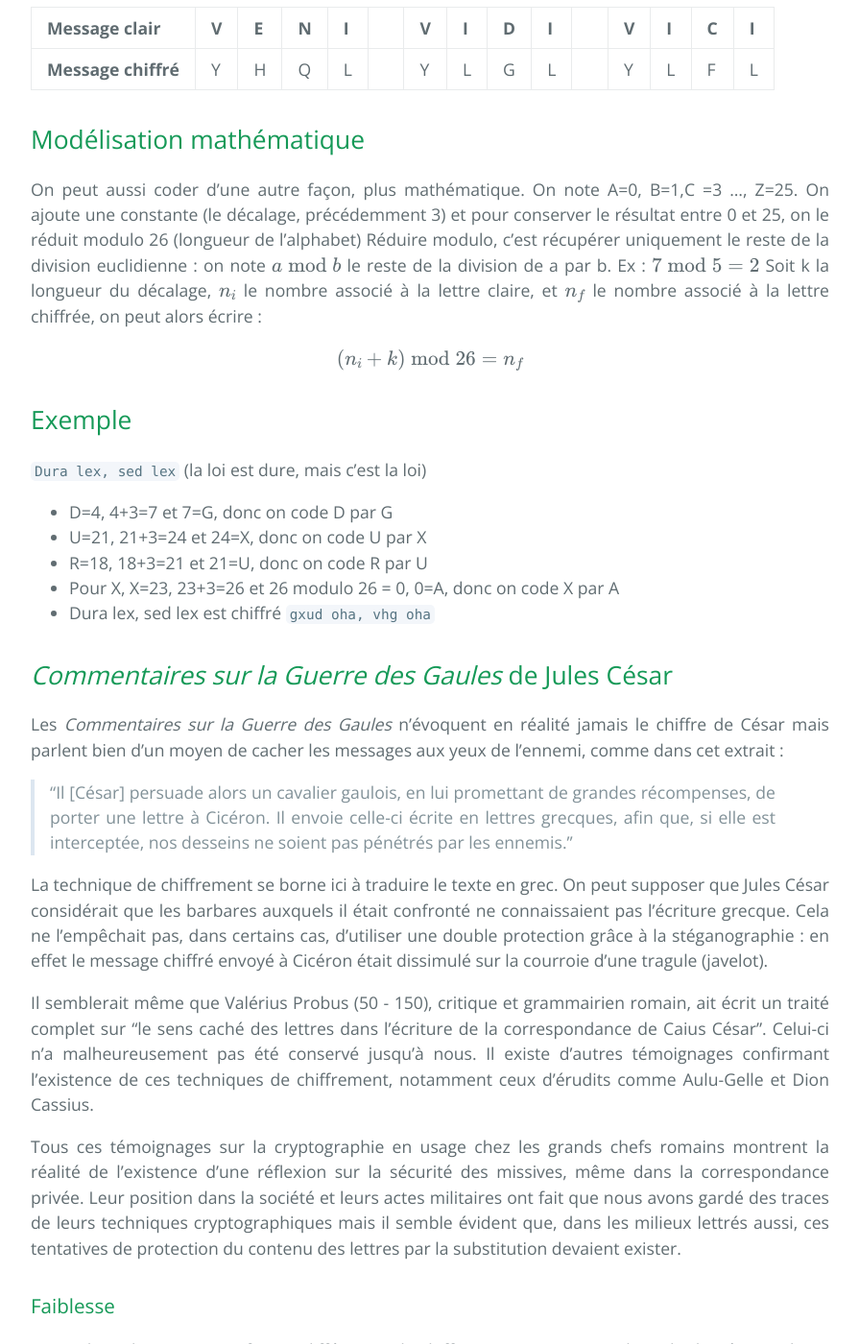
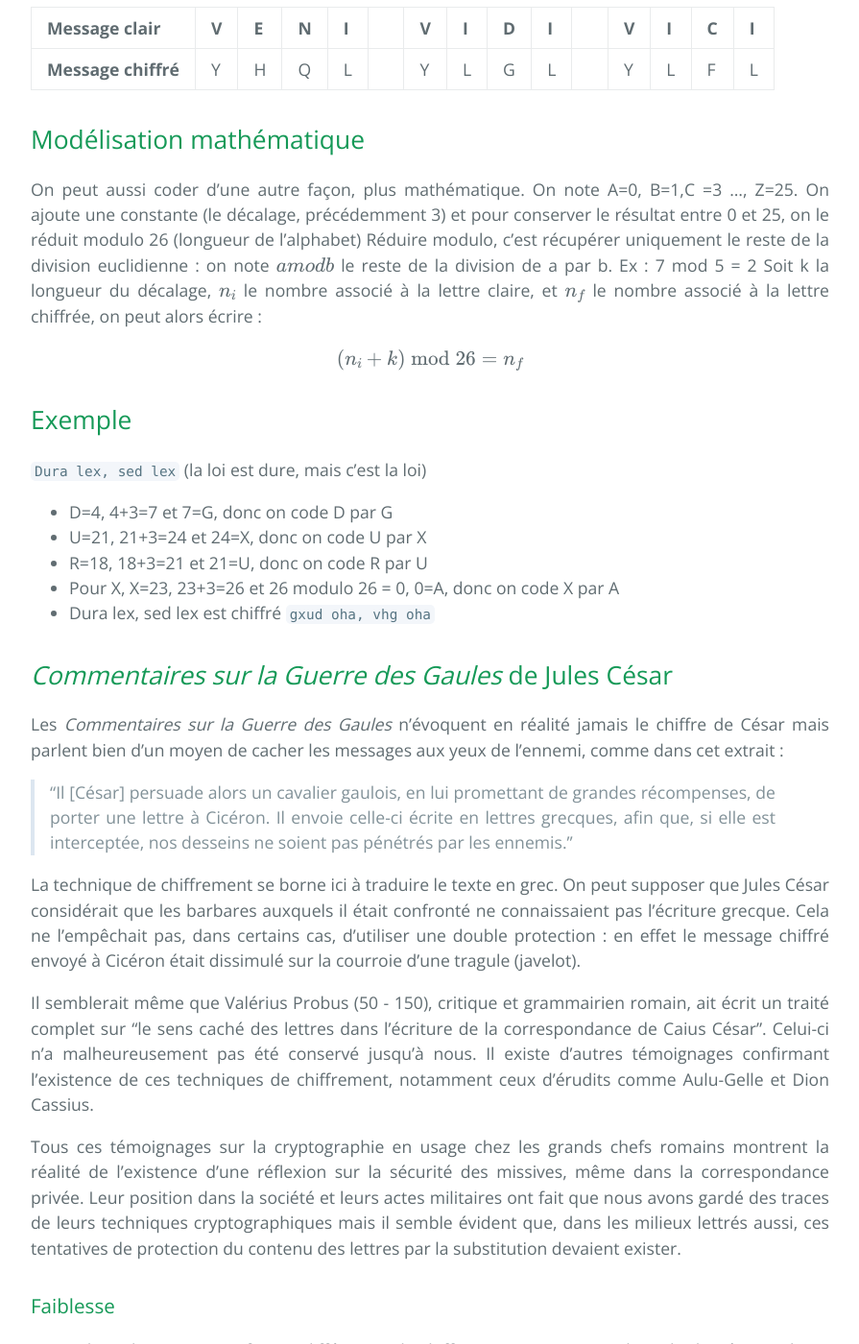
Before and after one commit to SamuelGallay/CryptoTPE, a Jekyll site: the page built from pages/1_Antiquite/3_cesar.md, in a window 1280 px wide and 1400 px high, scrolled down 2919 px. Shown: the whole window at 96% size, without its empty margins (192-1087 px from the left). Built offline with Jekyll 4.4.1, drawn with Linux system fonts in a browser that asks for light colours; our own code applies the rules of GitHub Pages for plain Markdown files; formulas are drawn with MathJax 3.

Commit message:
Update 3_cesar.md

```diff
--- a/pages/1_Antiquite/3_cesar.md
+++ b/pages/1_Antiquite/3_cesar.md
@@ -57,7 +57,7 @@ Voici un message d'exemple :
 ## Modélisation mathématique
 
 On peut aussi coder d’une autre façon, plus mathématique. On note A=0, B=1,C =3 ..., Z=25. On ajoute une constante (le décalage, précédemment 3) et pour conserver le résultat entre 0 et 25, on le réduit modulo 26 (longueur de l'alphabet)
-Réduire modulo, c’est récupérer uniquement le reste de la division euclidienne : on note $$ a \bmod b $$ le reste de la division de a par b.  Ex : $$ 7 \bmod 5 = 2 $$
+Réduire modulo, c’est récupérer uniquement le reste de la division euclidienne : on note $$ a mod b $$ le reste de la division de a par b.  Ex : 7 mod 5 = 2
 Soit k la longueur du décalage, $$ n_{i} $$ le nombre associé à la lettre claire, et $$ n_{f} $$ le nombre associé à la lettre chiffrée, on peut alors écrire :
 
 $$ (n_{i} + k) \bmod 26 = n_{f} $$
@@ -77,7 +77,7 @@ $$ (n_{i} + k) \bmod 26 = n_{f} $$
 Les *Commentaires sur la Guerre des Gaules* n’évoquent en réalité jamais le chiffre de César mais parlent bien d’un moyen de cacher les messages aux yeux de l’ennemi, comme dans cet extrait :
 >"Il [César] persuade alors un cavalier gaulois, en lui promettant de grandes récompenses, de porter une lettre à Cicéron. Il envoie celle-ci écrite en lettres grecques, afin que, si elle est interceptée, nos desseins ne soient pas pénétrés par les ennemis."
 
-La technique de chiffrement se borne ici à traduire le texte en grec. On peut supposer que Jules César considérait que les barbares auxquels il était confronté ne connaissaient pas l’écriture grecque. Cela ne l’empêchait pas, dans certains cas, d’utiliser une double protection grâce à la stéganographie : en effet le message chiffré envoyé à Cicéron était dissimulé sur la courroie d’une tragule (javelot).
+La technique de chiffrement se borne ici à traduire le texte en grec. On peut supposer que Jules César considérait que les barbares auxquels il était confronté ne connaissaient pas l’écriture grecque. Cela ne l’empêchait pas, dans certains cas, d’utiliser une double protection : en effet le message chiffré envoyé à Cicéron était dissimulé sur la courroie d’une tragule (javelot).
 
 Il semblerait même que Valérius Probus (50 - 150), critique et grammairien romain, ait écrit un traité complet sur “le sens caché des lettres dans l’écriture de la correspondance de Caius César”. Celui-ci n’a malheureusement pas été conservé jusqu’à nous. Il existe d’autres témoignages confirmant l’existence de ces techniques de chiffrement, notamment ceux d'érudits comme Aulu-Gelle et Dion Cassius.
 
```
